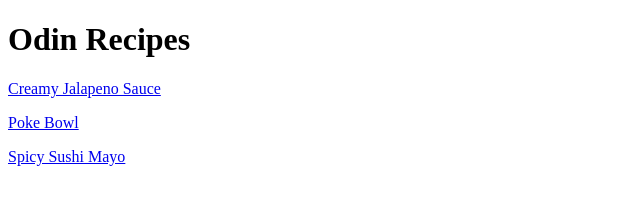
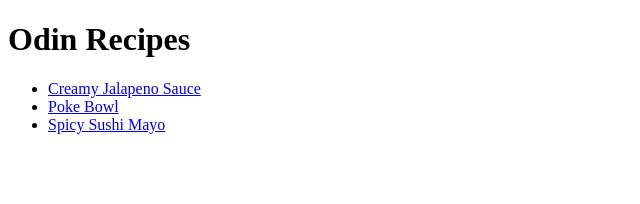
Before and after one commit to wgtruong/Recipes, a plain HTML site: page index.html in a window 1280 px wide. Shown: the whole page, without its empty margins (0-640 px from the left). Drawn offline with Linux system fonts and the light colour scheme.

Commit message:
Changed recipes to an unordered

```diff
--- a/index.html
+++ b/index.html
@@ -7,9 +7,11 @@
 
     <body>
         <h1>Odin Recipes</h1>
-        <a href="recipes/CreamyJalapenoSauce.html">Creamy Jalapeno Sauce</a>
-        <p><a href="recipes/PokeBowl.html">Poke Bowl</a></p>
-        <p><a href="recipes/SpicySushiMayo.html">Spicy Sushi Mayo</a></p>
+        <ul>
+            <li><a href="recipes/CreamyJalapenoSauce.html">Creamy Jalapeno Sauce</a></li>
+            <li><a href="recipes/PokeBowl.html">Poke Bowl</a></li>
+            <li><a href="recipes/SpicySushiMayo.html">Spicy Sushi Mayo</a></li>
+        </ul>
     </body>
 
 </html>
```
